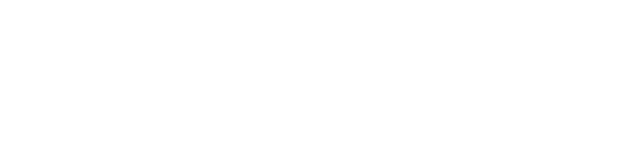
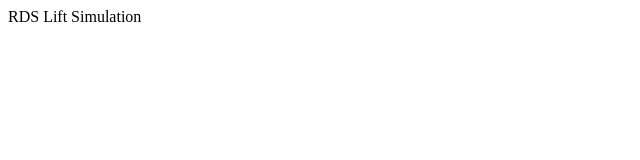
Before and after one commit to aishwarya-mali/lift-simulation, a plain HTML site: page index.html in a window 1280 px wide. Shown: the whole page, without its empty margins (0-640 px from the left). Drawn offline with Linux system fonts and the light colour scheme.

Commit message:
testing vscode

```diff
--- a/index.html
+++ b/index.html
@@ -8,7 +8,7 @@
     <link rel="stylesheet" href="style.css">
 </head>
 <body>
-
+    RDS Lift Simulation
     <script src="/script.js"></script>
 </body>
 </html>
```
